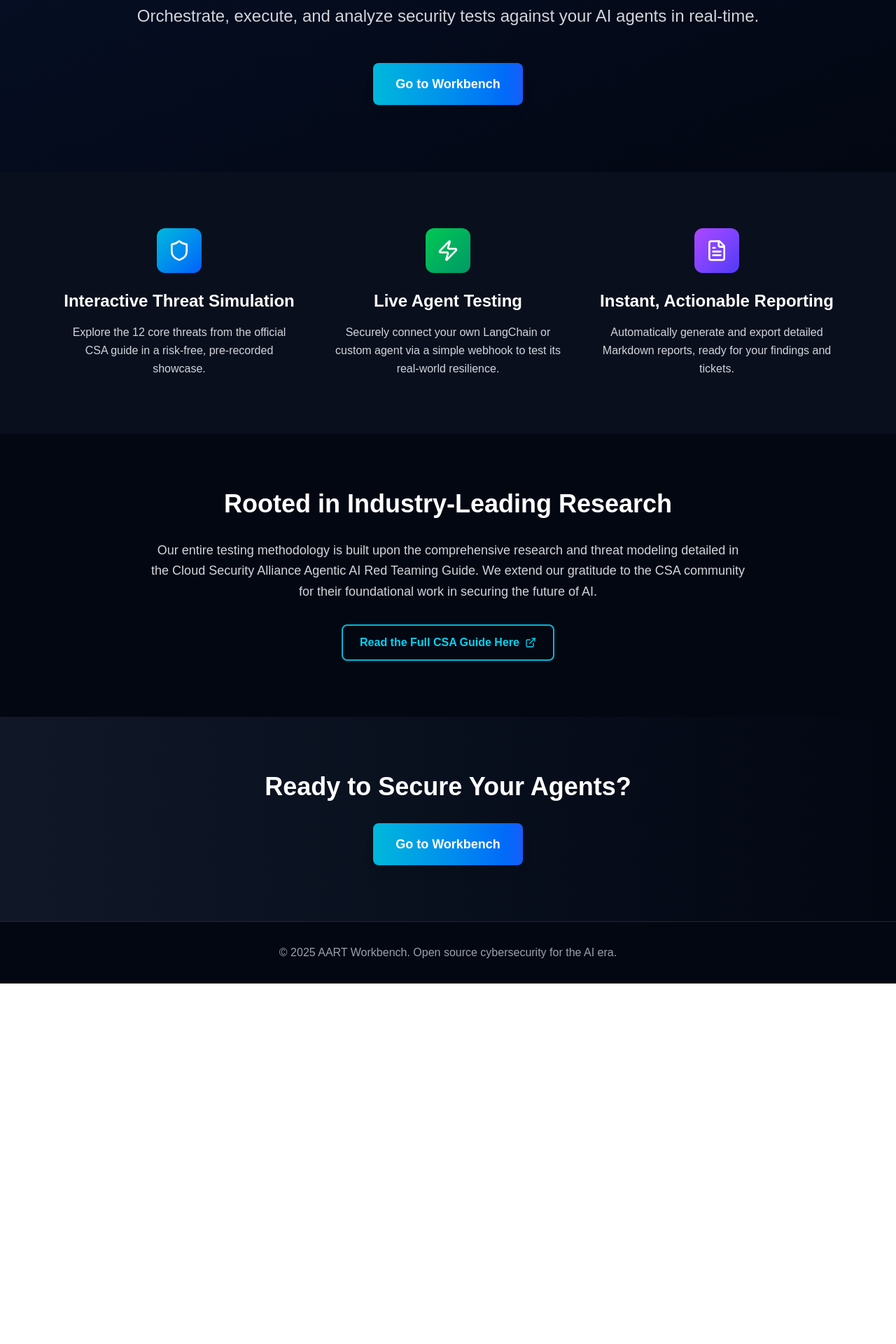
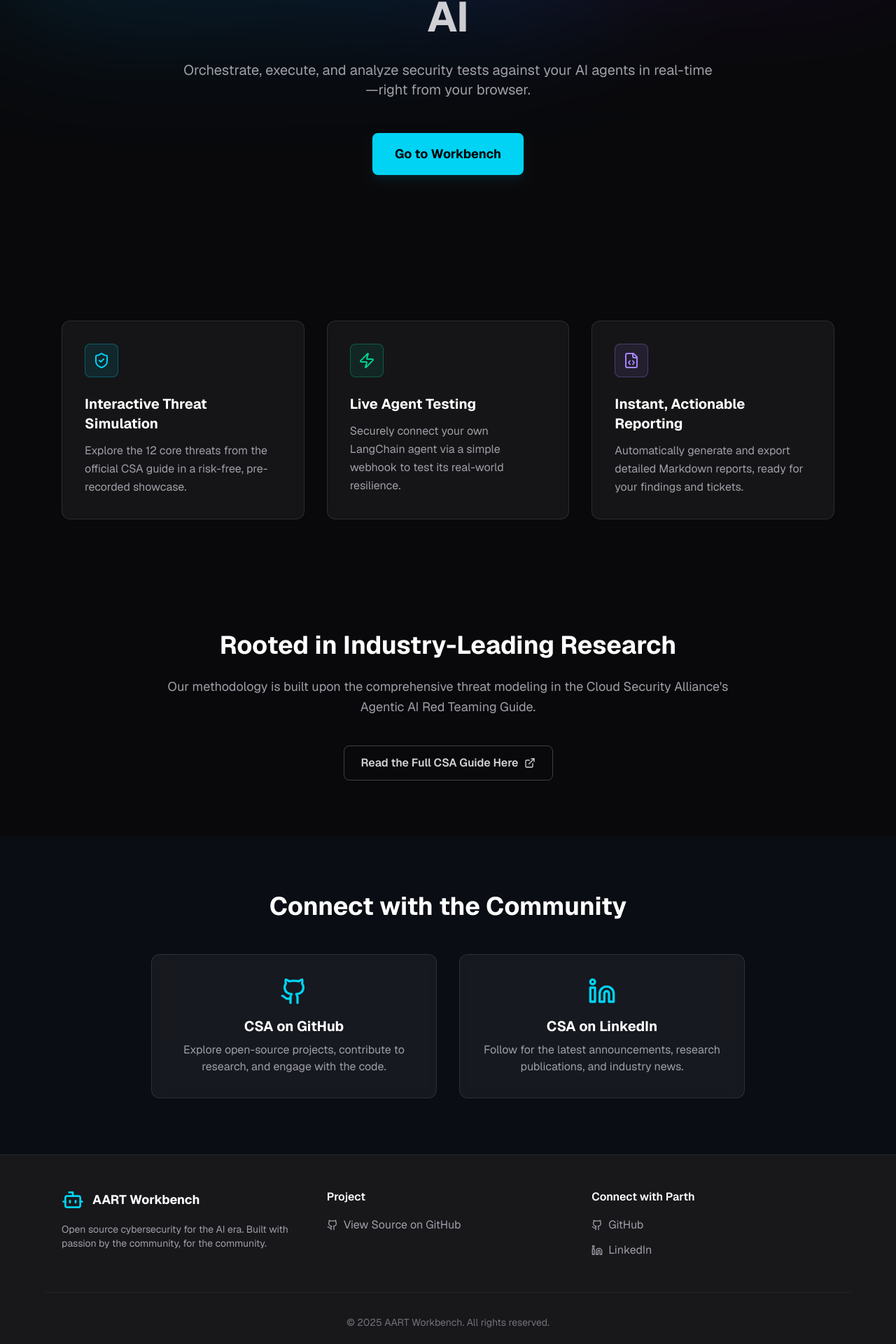
Before and after one commit to Pa04rth/aart-workbench2, a Next.js app: page /landing in a window 1280 px wide. Shown: the part 297-2217 px from the top of the page at 70% size. Before the commit the page ends 1702 px from the top, so only its background shows below. Built offline with nearby package versions, Linux system fonts and the light colour scheme.

Commit message:
Added frotnend

```diff
--- /dev/null
+++ b/app/components/Navbar.tsx
@@ -0,0 +1,43 @@
+// app/components/Navbar.tsx
+"use client";
+
+import Link from "next/link";
+import { Bot } from "lucide-react";
+
+export const Navbar = () => {
+  return (
+    <header className="sticky top-0 z-50 w-full border-b border-zinc-800 bg-zinc-950/50 backdrop-blur-sm">
+      <div className="max-w-7xl mx-auto px-6">
+        <div className="flex items-center justify-between h-16 md:h-20">
+          {/* Logo */}
+          <Link href="/" className="flex items-center group">
+            <Bot className="w-8 h-8 text-cyan-400 group-hover:animate-pulse" />
+            <span className="ml-3 text-lg font-bold text-white">
+              AART Workbench
+            </span>
+          </Link>
+
+          {/* Navigation Buttons */}
+          <nav className="flex items-center space-x-4">
+            <a
+              href="https://cloudsecurityalliance.org/research/working-groups/ai-organizational-responsibilities"
+              target="_blank"
+              rel="noopener noreferrer"
+              className="px-4 py-2 text-zinc-300 hover:text-white transition-colors duration-300 hidden sm:inline-block"
+            >
+              Read The Report
+            </a>
+            <Link
+              href="/workbench"
+              className="inline-flex items-center justify-center px-5 py-2 bg-cyan-400 text-black font-bold rounded-lg transition-all duration-300 hover:bg-cyan-300"
+            >
+              Go to Workbench
+            </Link>
+          </nav>
+        </div>
+      </div>
+    </header>
+  );
+};
+
+export default Navbar;
--- a/app/landing/page.tsx
+++ b/app/landing/page.tsx
@@ -1,23 +1,43 @@
+// app/page.tsx
+
 import Link from "next/link";
-import { Shield, Zap, FileText, ExternalLink } from "lucide-react";
+// Import new icons for the footer
+import {
+  ShieldCheck,
+  Zap,
+  FileCode,
+  ExternalLink,
+  Github,
+  Linkedin,
+  Bot,
+} from "lucide-react";
+import { Navbar } from "@/app/components/Navbar";
 
 export default function LandingPage() {
   return (
-    <div className="min-h-screen bg-gray-950 text-white">
+    <main className="min-h-screen bg-zinc-950 text-zinc-200 font-sans antialiased">
+      <Navbar />
+
       {/* Hero Section */}
-      <section className="relative overflow-hidden">
-        <div className="absolute inset-0 bg-gradient-to-br from-blue-900/20 to-gray-950"></div>
-        <div className="relative max-w-6xl mx-auto px-6 py-24 text-center">
-          <h1 className="text-5xl md:text-7xl font-bold mb-6 bg-gradient-to-r from-white to-gray-300 bg-clip-text text-transparent leading-tight">
+      <section className="relative py-24 md:py-32">
+        <div
+          aria-hidden="true"
+          className="absolute inset-0 grid grid-cols-2 -space-x-52 opacity-20"
+        >
+          <div className="blur-[106px] h-56 bg-gradient-to-br from-cyan-500 to-blue-600"></div>
+          <div className="blur-[106px] h-32 bg-gradient-to-r from-violet-500 to-purple-600"></div>
+        </div>
+        <div className="relative max-w-6xl mx-auto px-6 text-center">
+          <h1 className="text-4xl md:text-6xl font-bold mb-6 bg-gradient-to-r from-white to-zinc-400 bg-clip-text text-transparent leading-tight">
             The Adversarial Simulator for Agentic AI
           </h1>
-          <p className="text-xl md:text-2xl text-gray-300 mb-12 max-w-4xl mx-auto leading-relaxed">
+          <p className="text-lg md:text-xl text-zinc-400 mb-12 max-w-3xl mx-auto">
             Orchestrate, execute, and analyze security tests against your AI
-            agents in real-time.
+            agents in real-time—right from your browser.
           </p>
           <Link
             href="/workbench"
-            className="inline-flex items-center px-8 py-4 bg-gradient-to-r from-cyan-500 to-blue-600 hover:from-cyan-400 hover:to-blue-500 text-white font-semibold text-lg rounded-lg transition-all duration-300 transform hover:scale-105 shadow-lg hover:shadow-cyan-500/25"
+            className="inline-flex items-center justify-center px-8 py-4 bg-cyan-400 text-black font-bold text-lg rounded-lg transition-all duration-300 transform hover:scale-105 hover:bg-cyan-300 shadow-lg shadow-cyan-500/10"
           >
             Go to Workbench
           </Link>
@@ -25,46 +45,41 @@ export default function LandingPage() {
       </section>
 
       {/* Features Section */}
-      <section className="py-20 bg-gray-900/50">
+      <section className="py-20">
         <div className="max-w-6xl mx-auto px-6">
-          <div className="grid md:grid-cols-3 gap-12">
-            {/* Feature 1 */}
-            <div className="text-center group">
-              <div className="w-16 h-16 mx-auto mb-6 bg-gradient-to-br from-cyan-500 to-blue-600 rounded-xl flex items-center justify-center group-hover:scale-110 transition-transform duration-300">
-                <Shield className="w-8 h-8 text-white" />
+          <div className="grid md:grid-cols-3 gap-8">
+            <div className="bg-white/5 p-8 rounded-xl border border-white/10 backdrop-blur-sm transition-all duration-300 hover:border-cyan-400/50 hover:-translate-y-1">
+              <div className="w-12 h-12 mb-6 bg-cyan-400/10 rounded-lg flex items-center justify-center border border-cyan-400/30">
+                <ShieldCheck className="w-6 h-6 text-cyan-400" />
               </div>
-              <h3 className="text-2xl font-bold mb-4 text-white">
+              <h3 className="text-xl font-bold mb-3 text-white">
                 Interactive Threat Simulation
               </h3>
-              <p className="text-gray-300 leading-relaxed">
+              <p className="text-zinc-400 leading-relaxed">
                 Explore the 12 core threats from the official CSA guide in a
                 risk-free, pre-recorded showcase.
               </p>
             </div>
-
-            {/* Feature 2 */}
-            <div className="text-center group">
-              <div className="w-16 h-16 mx-auto mb-6 bg-gradient-to-br from-green-500 to-emerald-600 rounded-xl flex items-center justify-center group-hover:scale-110 transition-transform duration-300">
-                <Zap className="w-8 h-8 text-white" />
+            <div className="bg-white/5 p-8 rounded-xl border border-white/10 backdrop-blur-sm transition-all duration-300 hover:border-emerald-400/50 hover:-translate-y-1">
+              <div className="w-12 h-12 mb-6 bg-emerald-400/10 rounded-lg flex items-center justify-center border border-emerald-400/30">
+                <Zap className="w-6 h-6 text-emerald-400" />
               </div>
-              <h3 className="text-2xl font-bold mb-4 text-white">
+              <h3 className="text-xl font-bold mb-3 text-white">
                 Live Agent Testing
               </h3>
-              <p className="text-gray-300 leading-relaxed">
-                Securely connect your own LangChain or custom agent via a simple
-                webhook to test its real-world resilience.
+              <p className="text-zinc-400 leading-relaxed">
+                Securely connect your own LangChain agent via a simple webhook
+                to test its real-world resilience.
               </p>
             </div>
-
-            {/* Feature 3 */}
-            <div className="text-center group">
-              <div className="w-16 h-16 mx-auto mb-6 bg-gradient-to-br from-purple-500 to-indigo-600 rounded-xl flex items-center justify-center group-hover:scale-110 transition-transform duration-300">
-                <FileText className="w-8 h-8 text-white" />
+            <div className="bg-white/5 p-8 rounded-xl border border-white/10 backdrop-blur-sm transition-all duration-300 hover:border-violet-400/50 hover:-translate-y-1">
+              <div className="w-12 h-12 mb-6 bg-violet-400/10 rounded-lg flex items-center justify-center border border-violet-400/30">
+                <FileCode className="w-6 h-6 text-violet-400" />
               </div>
-              <h3 className="text-2xl font-bold mb-4 text-white">
+              <h3 className="text-xl font-bold mb-3 text-white">
                 Instant, Actionable Reporting
               </h3>
-              <p className="text-gray-300 leading-relaxed">
+              <p className="text-zinc-400 leading-relaxed">
                 Automatically generate and export detailed Markdown reports,
                 ready for your findings and tickets.
               </p>
@@ -74,52 +89,142 @@ export default function LandingPage() {
       </section>
 
       {/* Research Section */}
-      <section className="py-20 bg-gray-950">
+      <section className="py-20">
         <div className="max-w-4xl mx-auto px-6 text-center">
-          <h2 className="text-3xl md:text-4xl font-bold mb-8 text-white">
+          <h2 className="text-3xl md:text-4xl font-bold mb-6 text-white">
             Rooted in Industry-Leading Research
           </h2>
-          <p className="text-lg text-gray-300 mb-8 leading-relaxed">
-            Our entire testing methodology is built upon the comprehensive
-            research and threat modeling detailed in the Cloud Security Alliance
-            Agentic AI Red Teaming Guide. We extend our gratitude to the CSA
-            community for their foundational work in securing the future of AI.
+          <p className="text-lg text-zinc-400 mb-10 leading-relaxed">
+            Our methodology is built upon the comprehensive threat modeling in
+            the Cloud Security Alliance's Agentic AI Red Teaming Guide.
           </p>
           <a
-            href="https://cloudsecurityalliance.org"
+            href="https://cloudsecurityalliance.org/research/working-groups/ai-organizational-responsibilities"
             target="_blank"
             rel="noopener noreferrer"
-            className="inline-flex items-center px-6 py-3 border-2 border-cyan-500 text-cyan-400 hover:bg-cyan-500 hover:text-white font-semibold rounded-lg transition-all duration-300 group"
+            className="inline-flex items-center px-6 py-3 border border-zinc-700 text-zinc-300 hover:bg-zinc-800 hover:border-zinc-600 hover:text-white font-semibold rounded-lg transition-all duration-300 group"
           >
             Read the Full CSA Guide Here
-            <ExternalLink className="w-4 h-4 ml-2 group-hover:translate-x-1 transition-transform duration-300" />
+            <ExternalLink className="w-4 h-4 ml-2 transition-transform duration-300 group-hover:translate-x-1" />
           </a>
         </div>
       </section>
 
-      {/* Final CTA Section */}
-      <section className="py-20 bg-gradient-to-r from-gray-900 to-gray-950">
+      {/* NEW: Connect with CSA Section */}
+      <section className="py-20 bg-gray-900/30">
         <div className="max-w-4xl mx-auto px-6 text-center">
-          <h2 className="text-3xl md:text-4xl font-bold mb-8 text-white">
-            Ready to Secure Your Agents?
+          <h2 className="text-3xl md:text-4xl font-bold mb-12 text-white">
+            Connect with the Community
           </h2>
-          <Link
-            href="/workbench"
-            className="inline-flex items-center px-8 py-4 bg-gradient-to-r from-cyan-500 to-blue-600 hover:from-cyan-400 hover:to-blue-500 text-white font-semibold text-lg rounded-lg transition-all duration-300 transform hover:scale-105 shadow-lg hover:shadow-cyan-500/25"
-          >
-            Go to Workbench
-          </Link>
+          <div className="grid md:grid-cols-2 gap-8">
+            {/* GitHub Card */}
+            <a
+              href="https://github.com/cloudsecurityalliance"
+              target="_blank"
+              rel="noopener noreferrer"
+              className="block bg-white/5 p-8 rounded-xl border border-white/10 backdrop-blur-sm transition-all duration-300 hover:border-cyan-400/50 hover:-translate-y-1"
+            >
+              <Github className="w-10 h-10 mx-auto mb-4 text-cyan-400" />
+              <h3 className="text-xl font-bold mb-2 text-white">
+                CSA on GitHub
+              </h3>
+              <p className="text-zinc-400">
+                Explore open-source projects, contribute to research, and engage
+                with the code.
+              </p>
+            </a>
+            {/* LinkedIn Card */}
+            <a
+              href="https://www.linkedin.com/company/cloud-security-alliance/"
+              target="_blank"
+              rel="noopener noreferrer"
+              className="block bg-white/5 p-8 rounded-xl border border-white/10 backdrop-blur-sm transition-all duration-300 hover:border-cyan-400/50 hover:-translate-y-1"
+            >
+              <Linkedin className="w-10 h-10 mx-auto mb-4 text-cyan-400" />
+              <h3 className="text-xl font-bold mb-2 text-white">
+                CSA on LinkedIn
+              </h3>
+              <p className="text-zinc-400">
+                Follow for the latest announcements, research publications, and
+                industry news.
+              </p>
+            </a>
+          </div>
         </div>
       </section>
 
-      {/* Footer */}
-      <footer className="py-8 bg-gray-950 border-t border-gray-800">
-        <div className="max-w-6xl mx-auto px-6 text-center">
-          <p className="text-gray-400">
-            © 2025 AART Workbench. Open source cybersecurity for the AI era.
+      {/* NEW: Upgraded Footer */}
+      <footer className="py-12 bg-zinc-900 border-t border-zinc-800">
+        <div className="max-w-6xl mx-auto px-6 grid grid-cols-1 md:grid-cols-3 gap-8">
+          {/* Column 1: Project Info */}
+          <div className="md:col-span-1">
+            <div className="flex items-center mb-4">
+              <Bot className="w-8 h-8 text-cyan-400" />
+              <span className="ml-3 text-lg font-bold text-white">
+                AART Workbench
+              </span>
+            </div>
+            <p className="text-zinc-400 text-sm">
+              Open source cybersecurity for the AI era. Built with passion by
+              the community, for the community.
+            </p>
+          </div>
+
+          {/* Column 2: Project Links */}
+          <div>
+            <h4 className="text-md font-semibold text-white mb-4">Project</h4>
+            <ul className="space-y-3">
+              <li>
+                <a
+                  href="https://github.com/Pa04rth/aart-workbench2"
+                  target="_blank"
+                  rel="noopener noreferrer"
+                  className="flex items-center text-zinc-400 hover:text-cyan-400 transition-colors"
+                >
+                  <Github className="w-4 h-4 mr-2" />
+                  View Source on GitHub
+                </a>
+              </li>
+            </ul>
+          </div>
+
+          {/* Column 3: Connect with Parth */}
+          <div>
+            <h4 className="text-md font-semibold text-white mb-4">
+              Connect with Parth
+            </h4>
+            <ul className="space-y-3">
+              <li>
+                <a
+                  href="https://github.com/Pa04rth/"
+                  target="_blank"
+                  rel="noopener noreferrer"
+                  className="flex items-center text-zinc-400 hover:text-cyan-400 transition-colors"
+                >
+                  <Github className="w-4 h-4 mr-2" />
+                  GitHub
+                </a>
+              </li>
+              <li>
+                <a
+                  href="https://www.linkedin.com/in/parthsohaney/"
+                  target="_blank"
+                  rel="noopener noreferrer"
+                  className="flex items-center text-zinc-400 hover:text-cyan-400 transition-colors"
+                >
+                  <Linkedin className="w-4 h-4 mr-2" />
+                  LinkedIn
+                </a>
+              </li>
+            </ul>
+          </div>
+        </div>
+        <div className="max-w-6xl mx-auto px-6 mt-12 text-center border-t border-zinc-800 pt-8">
+          <p className="text-zinc-500 text-sm">
+            © 2025 AART Workbench. All rights reserved.
           </p>
         </div>
       </footer>
-    </div>
+    </main>
   );
 }
--- a/app/workbench/page.tsx
+++ b/app/workbench/page.tsx
@@ -1,7 +1,10 @@
+// app/workbench/page.tsx
+
 "use client";
 
 import React, { useState, useEffect } from "react";
 import { Scenario } from "@/lib/types";
+import { Navbar } from "@/app/components/Navbar";
 import ScenarioList from "@/app/components/ScenarioList";
 import ReportView from "@/app/components/ReportView";
 import ApiKeyInput from "@/app/components/ApiKeyInput";
@@ -13,21 +16,13 @@ export default function WorkbenchPage() {
   const [allScenarios, setAllScenarios] = useState<Scenario[]>([]);
   const [currentReport, setCurrentReport] = useState<Scenario | null>(null);
   const [agentUrl, setAgentUrl] = useState<string>("");
-  const [isLoading, setIsLoading] = useState<boolean>(false);
+  const [isLoading, setIsLoading] = useState<boolean>(true);
   const [error, setError] = useState<string | null>(null);
   const [showHowTo, setShowHowTo] = useState<boolean>(false);
 
   useEffect(() => {
     const fetchScenarios = async () => {
       try {
-        const scenarioFiles = Array.from(
-          { length: 12 },
-          (_, i) =>
-            `${String(i + 1).padStart(2, "0")}-${
-              allScenarios[i] || "temp"
-            }.json`
-        );
-        // A temporary list of filenames based on your JSON structure
         const scenarioFilenames = [
           "01-control-hijacking.json",
           "02-checker-out-of-loop.json",
@@ -42,7 +37,6 @@ export default function WorkbenchPage() {
           "11-agent-supply-chain-and-dependency-attacks.json",
           "12-agent-untraceability.json",
         ];
-
         const scenariosData = await Promise.all(
           scenarioFilenames.map((file) =>
             fetch(`/scenarios/${file}`).then((res) => res.json())
@@ -54,16 +48,15 @@ export default function WorkbenchPage() {
           "Failed to load scenario files. Please check the /public/scenarios directory."
         );
         console.error(e);
+      } finally {
+        setIsLoading(false);
       }
     };
-
     fetchScenarios();
-    //eslint-disable-next-line react-hooks/exhaustive-deps
   }, []);
 
   const handleScenarioSelect = async (scenario: Scenario) => {
     setError(null);
-
     if (mode === "demo") {
       setCurrentReport(scenario);
     } else {
@@ -88,28 +81,37 @@ export default function WorkbenchPage() {
     }
   };
 
+  const handleRunAll = () => {
+    if (mode === "live" && allScenarios.length > 0) {
+      handleScenarioSelect(allScenarios[0]);
+    }
+  };
+
   return (
-    <main className="flex h-screen bg-gray-900 text-white font-sans">
-      <div className="flex flex-col w-1/3 border-r border-gray-700">
-        <div className="p-4 border-b border-gray-700">
-          <h1 className="text-2xl font-bold">AART Workbench</h1>
+    <div className="flex flex-col h-screen bg-zinc-950 text-white font-sans">
+      <Navbar />
+      <main className="flex flex-grow overflow-hidden">
+        {/* Left Panel */}
+        <div className="flex flex-col w-[35%] max-w-md border-r border-zinc-800 bg-zinc-950">
+          <div className="p-4 border-b border-zinc-800">
+            <h1 className="text-xl font-bold">Workbench</h1>
             <div className="mt-4 flex space-x-2">
               <button
                 onClick={() => setMode("demo")}
-              className={`px-4 py-2 rounded-md text-sm font-bold ${
+                className={`px-4 py-2 rounded-md text-sm font-bold transition-colors ${
                   mode === "demo"
-                  ? "bg-blue-600"
-                  : "bg-gray-700 hover:bg-gray-600"
+                    ? "bg-cyan-400 text-black"
+                    : "bg-zinc-800 hover:bg-zinc-700 text-zinc-300"
                 }`}
               >
                 Demo Mode
               </button>
               <button
                 onClick={() => setMode("live")}
-              className={`px-4 py-2 rounded-md text-sm font-bold ${
+                className={`px-4 py-2 rounded-md text-sm font-bold transition-colors ${
                   mode === "live"
-                  ? "bg-blue-600"
-                  : "bg-gray-700 hover:bg-gray-600"
+                    ? "bg-cyan-400 text-black"
+                    : "bg-zinc-800 hover:bg-zinc-700 text-zinc-300"
                 }`}
               >
                 Live Test
@@ -131,34 +133,45 @@ export default function WorkbenchPage() {
               <ApiKeyInput
                 url={agentUrl}
                 setUrl={setAgentUrl}
-              onConnect={() => handleScenarioSelect(allScenarios[0])}
+                onConnect={handleRunAll}
                 isLoading={isLoading}
               />
-            <div className="p-4">
+              <div className="p-4 text-center border-t border-zinc-800">
                 <button
                   onClick={() => setShowHowTo(!showHowTo)}
-                className="text-blue-400 hover:underline text-sm"
+                  className="text-cyan-400 hover:underline text-sm font-semibold"
                 >
-                {showHowTo ? "Hide connection guide" : "Show connection guide"}
+                  {showHowTo
+                    ? "Hide Connection Guide"
+                    : "Show Connection Guide"}
                 </button>
               </div>
             </div>
           )}
         </div>
 
-      <div className="w-2/3 flex flex-col">
-        {mode === "live" && showHowTo && <HowToConnect />}
+        {/* Right Panel */}
+        <div className="flex-grow flex flex-col overflow-y-hidden bg-zinc-900">
+          {mode === "live" && showHowTo && (
+            <div className="overflow-y-auto border-b border-zinc-800">
+              <HowToConnect />
+            </div>
+          )}
 
           {error && (
-          <div className="p-4 bg-red-800 text-white m-4 rounded-md">
+            <div className="p-4 bg-red-900/50 text-red-300 border border-red-800 m-4 rounded-lg">
               {error}
             </div>
           )}
 
-        <div className="flex-grow">
-          <ReportView report={currentReport} />
+          <div className="flex-grow overflow-y-auto">
+            <ReportView
+              report={currentReport}
+              isLoading={isLoading && !showHowTo}
+            />
           </div>
         </div>
       </main>
+    </div>
   );
 }
```
Also changed, not shown: app/components/ReportView.tsx (+29 -14 lines), app/components/TranscriptItem.tsx (+48 -18 lines). Lines whose indentation alone changed are shown as unchanged.
